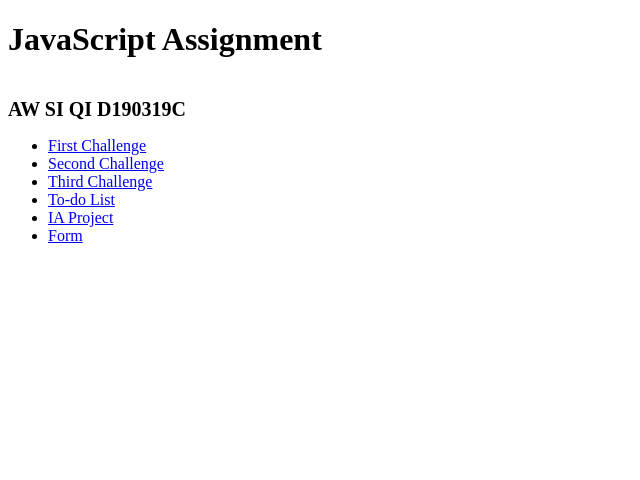
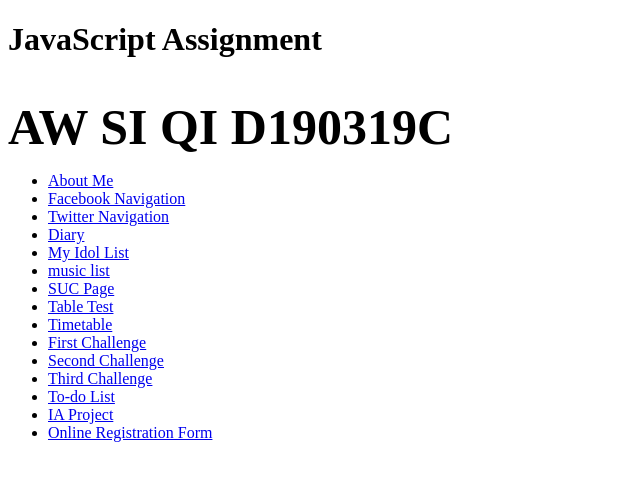
Before and after one commit to SiqiAw/InternetApplication, a plain HTML site: page index.html in a window 1280 px wide. Shown: the whole page, without its empty margins (0-640 px from the left). Drawn offline with Linux system fonts and the light colour scheme.

Commit message:
Update index.html

```diff
--- a/index.html
+++ b/index.html
@@ -7,14 +7,23 @@
   <body>
     <h1>JavaScript Assignment</h1>
     <br>
-    <strong style="font-size:20px;">AW SI QI D190319C</strong>
+    <strong style="font-size:50px;">AW SI QI D190319C</strong>
     <ul>
-      <li><a href="challenge1.html">First Challenge</a></li>
-      <li><a href="challenge2.html">Second Challenge</a></li>
-      <li><a href="challenge3.html">Third Challenge</a></li>
+      <li><a href="aboutMe.html">About Me</a></li>
+      <li><a href="facebook.html">Facebook Navigation</a></li>
+      <li><a href="twitter.html">Twitter Navigation</a></li>
+      <li><a href="listicle.html">Diary</a></li>
+      <li><a href="listicleIdol.html">My Idol List</a></li>
+      <li><a href="musiclist.html">music list</a></li>
+      <li><a href="sucPage.html">SUC Page</a></li>
+      <li><a href="tableTest.html">Table Test</a></li>
+      <li><a href="timetableCollaps.html">Timetable</a></li>
+      <li><a href="javascriptChallenge1.html">First Challenge</a></li>
+      <li><a href="javascriptChallenge2.html">Second Challenge</a></li>
+      <li><a href="javascriptChallenge3.html">Third Challenge</a></li>
       <li><a href="to-do-list.html">To-do List</a></li>
       <li><a href="homepage.html">IA Project</a></li>
-      <li><a href="onlinereg.html">Form</a></li>
+     <li><a href="onlineRegister.html">Online Registration Form</a></li>
     </ul>
   </body>
 </html>
```
